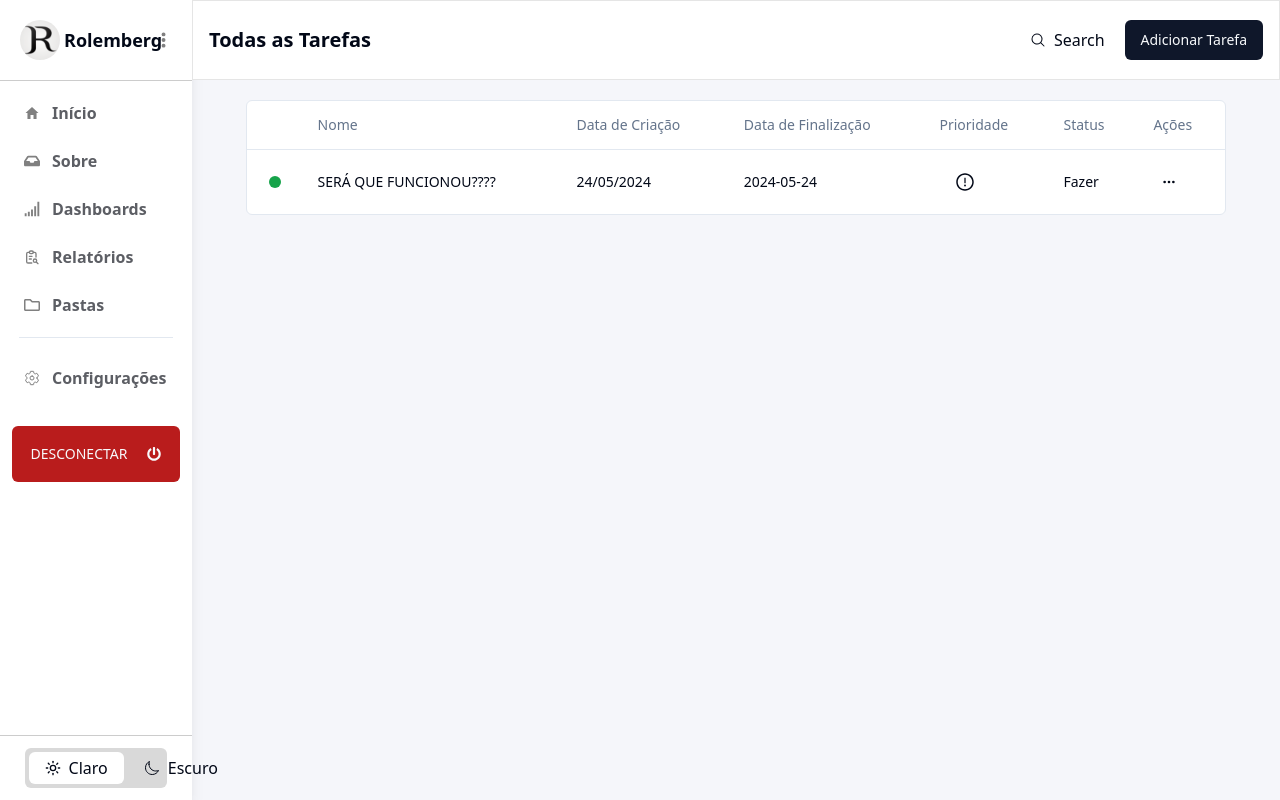
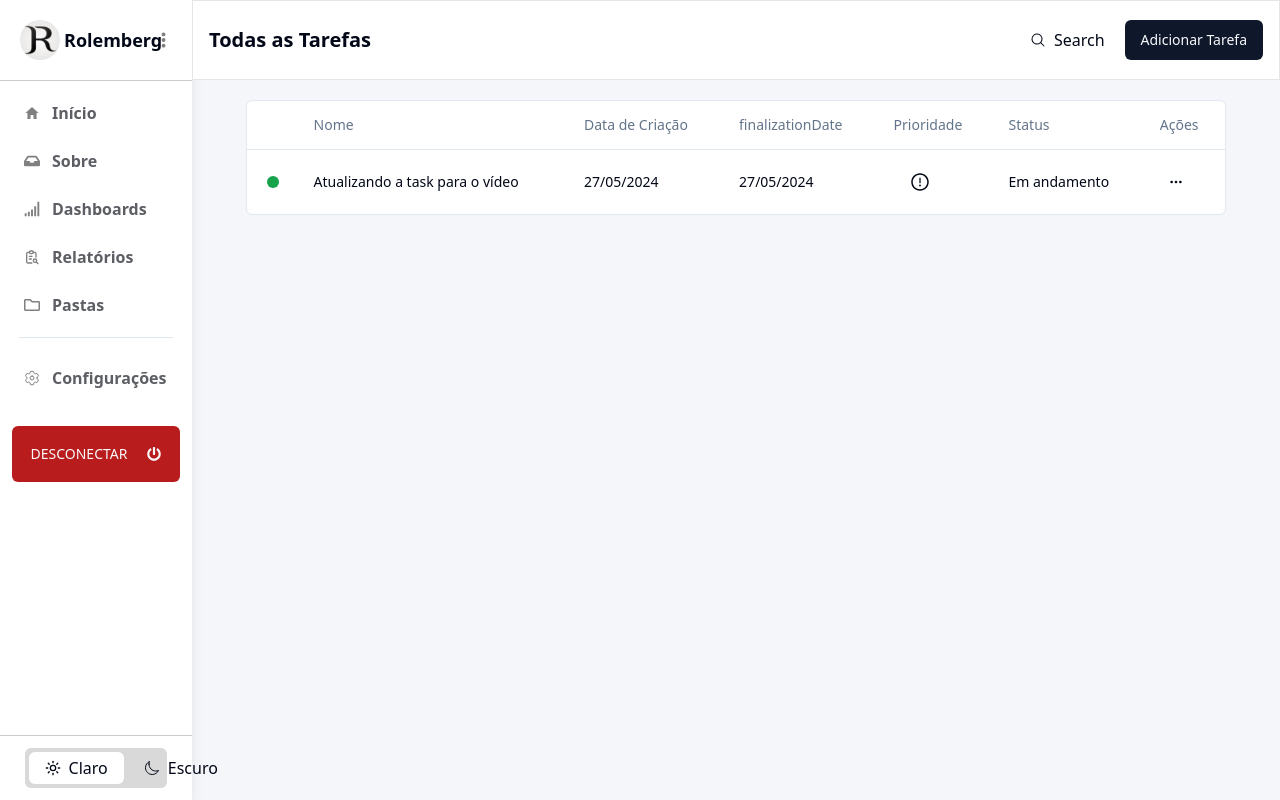
Before and after one commit to RolembergJunior/task-manager, a Next.js app: page / in a window 1280 px wide. Built offline with nearby package versions, Linux system fonts and the light colour scheme; data requests are answered from the project's data file.

Commit message:
Adjusting Date format

```diff
--- a/db.json
+++ b/db.json
@@ -1,16 +1,16 @@
 {
   "tarefas": [
     {
-      "name": "SERÁ QUE FUNCIONOU????",
-      "description": "ULTIMA VEZ TESTANDO",
-      "responsible": "Pitter Antonio",
-      "creationDate": "24/05/2024",
-      "finalizationDate": "2024-05-24",
+      "name": "Atualizando a task para o vídeo",
+      "description": "Testando o método PUT",
+      "responsible": "Rolemberg Junior",
+      "creationDate": "27/05/2024",
+      "finalizationDate": "2024-05-27",
       "priority": "MÉDIA PRIORIDADE",
-      "status": "Fazer",
+      "status": "Em andamento",
       "folder": null,
       "checklist": [],
-      "id": "715c"
+      "id": "59fd"
     }
   ]
 }
--- a/src/app/task/[id]/page.tsx
+++ b/src/app/task/[id]/page.tsx
@@ -14,6 +14,7 @@ import { Dialog, DialogClose, DialogDescription, DialogHeader, DialogTitle, Dial
 import { Select, SelectContent, SelectGroup, SelectItem, SelectTrigger, SelectValue } from "@/components/ui/select";
 import { Input } from "@/components/ui/input";
 import { tasksProps } from "@/app/types/Types";
+import { format, parse } from 'date-fns';
 
 
 export default function Task(){
--- a/src/app/tasks/columns.tsx
+++ b/src/app/tasks/columns.tsx
@@ -43,7 +43,12 @@ export const columns: ColumnDef<Tasks>[] = [
     },
     {
         accessorKey: 'finalizationDate',
-        header: 'Data de Finalização'
+        cell: ({ row }) => {
+            return format(parse(row.original.finalizationDate, "yyyy-MM-dd", new Date()), "dd/MM/yyyy")
+            console.log(row.original.finalizationDate, 'DATA FORMATADA')
+        }
+
+        // header: 'Data de Finalização'
     },
     {
         header: 'Prioridade',
--- a/src/app/types/Types.ts
+++ b/src/app/types/Types.ts
@@ -6,7 +6,7 @@ export interface tasksProps{
     description: string ,
     responsible: string | null,
     creationDate: string | null,
-    finalizationDate: string,
+    finalizationDate: string ,
     priority: string | number,
     status: string,
     folder: string | null,
--- a/src/components/AddTaskModal/index.tsx
+++ b/src/components/AddTaskModal/index.tsx
@@ -21,6 +21,7 @@ import {
   SelectValue,
 } from "@/components/ui/select";
 import { format, parse } from 'date-fns';
+import { mutate } from 'swr';
 
 
 
@@ -122,7 +123,7 @@ export default function AddTaskModal({ getNewDataAndSave }:TaskModalProps){
                             <div className='w-40'>
                                 <label htmlFor="date">Data de finalização</label>
                                 <Input
-                                    onChange={(e) => setData({...data,finalizationDate:format(parse(e.target.value, "yyyy-MM-dd", new Date()), "dd/MM/yyyy")})}
+                                    onChange={(e) => setData({...data,finalizationDate:e.target.value})}
                                     id="date"
                                     type="date"/>
                             </div>
```
